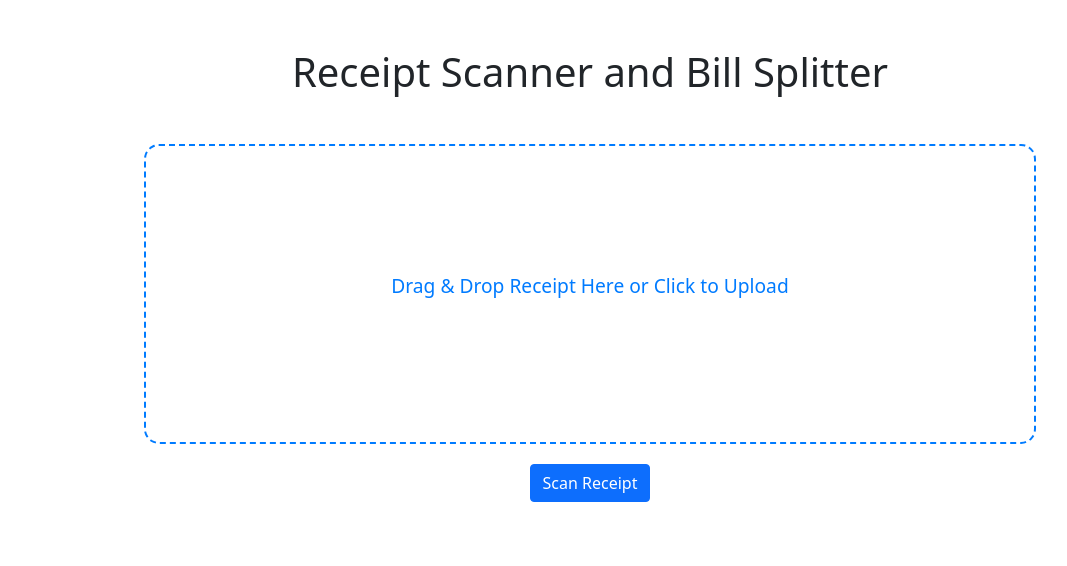
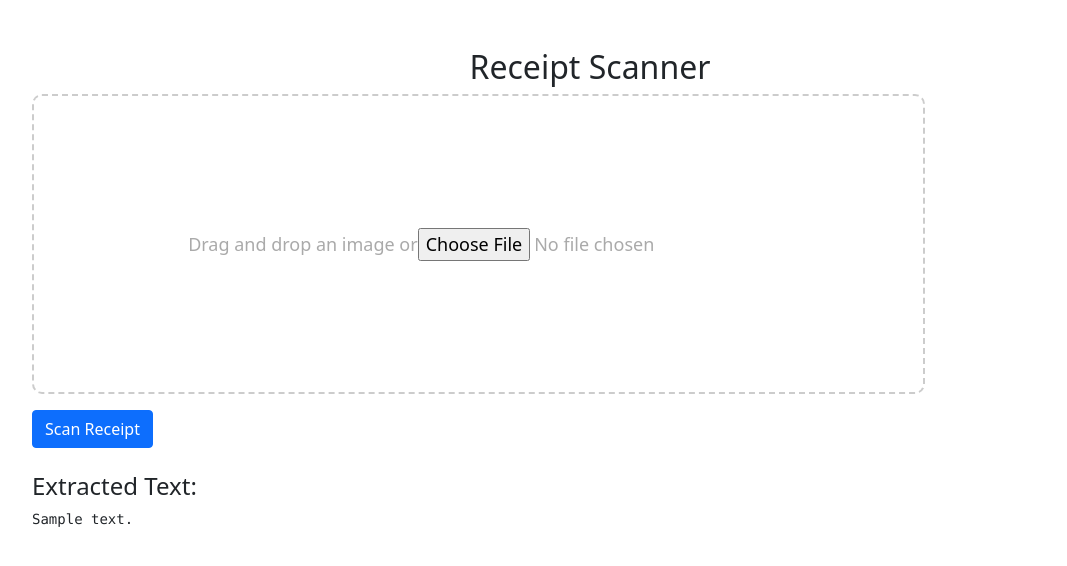
Before and after one commit to aidanfarrugia10/ResearchDesign-AidanFarrugiaCCD6.2A, a Flask app: template src/bill-splitter/templates/index.html in a window 1280 px wide. Shown: the top 566 px of the page, without its empty margins (50-1117 px from the left). Run offline with Flask 3, Linux system fonts and the light colour scheme; the template is opened without the code that fills it: most values are stand-ins (such as "Sample title", 1, 10 or a date in 2020); some libraries are stand-ins or nearby versions.

Commit message:
Error adjustments and handling of different image types

```diff
--- a/src/bill-splitter/app.py
+++ b/src/bill-splitter/app.py
@@ -1,26 +1,57 @@
+from flask import Flask, render_template, request, redirect
 import os
-from flask import Flask, render_template, request
-from werkzeug.utils import secure_filename
+import pytesseract
+from PIL import Image
 
 app = Flask(__name__)
 
+# Directory to store uploaded files
 app.config['UPLOAD_FOLDER'] = 'uploads'
-app.config['ALLOWED_EXTENSIONS'] = {'png', 'jpg', 'jpeg'}
+app.config['MAX_CONTENT_LENGTH'] = 16 * 1024 * 1024  # 16MB
 
+# Ensure the upload folder exists
+if not os.path.exists(app.config['UPLOAD_FOLDER']):
+    os.makedirs(app.config['UPLOAD_FOLDER'])
+
+# Allowed file extensions for the receipt images
+ALLOWED_EXTENSIONS = {'png', 'jpg', 'jpeg', 'gif'}
+
+# Function to check if the file has an allowed extension
 def allowed_file(filename):
-    return '.' in filename and filename.rsplit('.', 1)[1].lower() in app.config['ALLOWED_EXTENSIONS']
+    return '.' in filename and filename.rsplit('.', 1)[1].lower() in ALLOWED_EXTENSIONS
 
 @app.route('/', methods=['GET', 'POST'])
-def index():
+def upload_file():
     if request.method == 'POST':
-        if 'file' not in request.files:
-            return 'No file part'
-        file = request.files['file']
+        if 'receipt' not in request.files:
+            print("No file part")  # Debugging message if no file is found
+            return redirect(request.url)
+
+        file = request.files['receipt']
+
+        if file.filename == '':
+            print("No selected file")  # Debugging message if no file is selected
+            return redirect(request.url)
+
+        # Check if the file is allowed
         if file and allowed_file(file.filename):
-            filename = secure_filename(file.filename)
-            file.save(os.path.join(app.config['UPLOAD_FOLDER'], filename))
-            return 'File successfully uploaded'
-    return render_template('index.html')
+            # Save the file in the 'uploads' directory
+            filename = os.path.join(app.config['UPLOAD_FOLDER'], file.filename)
+            file.save(filename)
+            print(f"File saved to: {filename}")  # Debugging message for file path
 
-if __name__ == '__main__':
+            # Open the uploaded image
+            img = Image.open(filename)
+
+            # Use Tesseract to extract text
+            text = pytesseract.image_to_string(img)
+
+            return render_template('index.html', text=text)
+        else:
+            print("File type not allowed")
+            return redirect(request.url)  # Redirect back to the upload page if invalid file type
+
+    return render_template('index.html', text=None)
+
+if __name__ == "__main__":
     app.run(debug=True)
--- a/src/bill-splitter/templates/index.html
+++ b/src/bill-splitter/templates/index.html
@@ -6,102 +6,128 @@
     <meta name="viewport" content="width=device-width, initial-scale=1.0">
     <title>Receipt Scanner</title>
     <link href="https://cdn.jsdelivr.net/npm/bootstrap@5.1.0/dist/css/bootstrap.min.css" rel="stylesheet">
+
+    <link rel="stylesheet" href="https://cdnjs.cloudflare.com/ajax/libs/cropperjs/1.5.12/cropper.min.css">
+
     <style>
         .upload-box {
             width: 80%;
             height: 300px;
-            border: 2px dashed #007bff;
-            border-radius: 15px;
+            border: 2px dashed #ccc;
+            border-radius: 10px;
             display: flex;
             justify-content: center;
             align-items: center;
-            margin: 20px auto;
             text-align: center;
-            cursor: pointer;
+            font-size: 18px;
+            color: #aaa;
         }
 
-        .upload-box p {
-            font-size: 1.2em;
-            color: #007bff;
+        .uploaded-image {
+            width: 100%;
+            max-height: 300px;
+            object-fit: contain;
+            margin-top: 20px;
         }
 
-        .rounded-bubble {
-            width: 35px;
-            height: 35px;
-            border-radius: 50%;
-            display: inline-block;
-            text-align: center;
-            color: white;
-            margin: 5px;
-            line-height: 35px;
-        }
-
-        .line-item {
-            margin-bottom: 20px;
-        }
-
-        .item-name,
-        .item-price {
-            font-weight: bold;
+        #cropped-result {
+            margin-top: 20px;
         }
     </style>
 </head>
 
 <body>
+    <div class="container mt-5">
+        <h2 class="text-center">Receipt Scanner</h2>
+        <form action="/" method="POST" enctype="multipart/form-data">
+            <div class="upload-box" id="upload-box">
+                Drag and drop an image or <input type="file" name="receipt" accept="image/*" required>
+            </div>
+            <button type="submit" class="btn btn-primary mt-3">Scan Receipt</button>
+        </form>
 
-    <div class="container">
-        <h1 class="text-center my-5">Receipt Scanner and Bill Splitter</h1>
+        {% if text %}
+        <div class="mt-4">
+            <h4>Extracted Text:</h4>
+            <pre>{{ text }}</pre>
+        </div>
+        {% endif %}
 
-        <div class="upload-box" id="upload-box">
-            <p>Drag & Drop Receipt Here or Click to Upload</p>
-            <input type="file" id="file-upload" class="d-none" accept="image/*">
+        <div id="image-container" class="mt-4" style="display: none;">
+            <h4>Crop the image to focus on food items</h4>
+            <img id="uploaded-image" src="" class="uploaded-image" alt="Uploaded Image">
         </div>
 
-        <div class="line-items">
-
-        </div>
-
-        <div class="text-center">
-            <button id="scan-btn" class="btn btn-primary">Scan Receipt</button>
-        </div>
+        <div id="cropped-result"></div>
     </div>
 
     <script>
+        let cropper;
+
         const uploadBox = document.getElementById('upload-box');
-        const fileInput = document.getElementById('file-upload');
-        const scanBtn = document.getElementById('scan-btn');
-
-
-        uploadBox.addEventListener('click', function () {
-            fileInput.click();
-        });
-
-
-        fileInput.addEventListener('change', function (event) {
-            const file = event.target.files[0];
-            if (file) {
-                uploadBox.innerHTML = `<p>${file.name}</p>`;
-            }
-        });
+        const imageContainer = document.getElementById('image-container');
+        const uploadedImage = document.getElementById('uploaded-image');
+        const fileInput = document.querySelector('input[type="file"]');
 
         uploadBox.addEventListener('dragover', function (event) {
             event.preventDefault();
-            uploadBox.style.backgroundColor = "#f0f8ff";
+            uploadBox.classList.add('dragover');
         });
 
-        uploadBox.addEventListener('dragleave', function () {
-            uploadBox.style.backgroundColor = "#ffffff";
+        uploadBox.addEventListener('dragleave', function (event) {
+            uploadBox.classList.remove('dragover');
         });
 
         uploadBox.addEventListener('drop', function (event) {
             event.preventDefault();
+            uploadBox.classList.remove('dragover');
             const file = event.dataTransfer.files[0];
-            if (file) {
-                uploadBox.innerHTML = `<p>${file.name}</p>`;
-            }
+            fileInput.files = event.dataTransfer.files;
+            previewImage(file);
         });
+
+        fileInput.addEventListener('change', function (event) {
+            const file = event.target.files[0];
+            previewImage(file);
+        });
+
+        function previewImage(file) {
+            const reader = new FileReader();
+            reader.onload = function (event) {
+                const imageUrl = event.target.result;
+                uploadedImage.src = imageUrl;
+
+                imageContainer.style.display = 'block';
+
+                if (cropper) {
+                    cropper.destroy();
+                }
+
+                cropper = new Cropper(uploadedImage, {
+                    aspectRatio: NaN,
+                    viewMode: 1,
+                    autoCropArea: 0.5,
+                    scalable: true,
+                    zoomable: true
+                });
+            };
+            reader.readAsDataURL(file);
+        }
+
+        // Get the cropped image data
+        function getCroppedImage() {
+            const croppedCanvas = cropper.getCroppedCanvas();
+            const croppedDataUrl = croppedCanvas.toDataURL('image/png');
+            document.getElementById('cropped-result').innerHTML = `<img src="${croppedDataUrl}" class="uploaded-image">`;
+            return croppedDataUrl;
+        }
+
+
+        function processCroppedImage() {
+            const croppedImage = getCroppedImage();
+            console.log('Cropped Image:', croppedImage);
+        }
     </script>
-
 </body>
 
 </html>
```
Also changed, not shown: src/bill-splitter/uploads/9efef99e-80cf-4021-a4be-616160ba87b3.JPG (added), src/bill-splitter/uploads/IMG_3022.JPG (added), src/bill-splitter/uploads/IMG_3023.JPG (added), src/bill-splitter/uploads/output (1).png (added).
